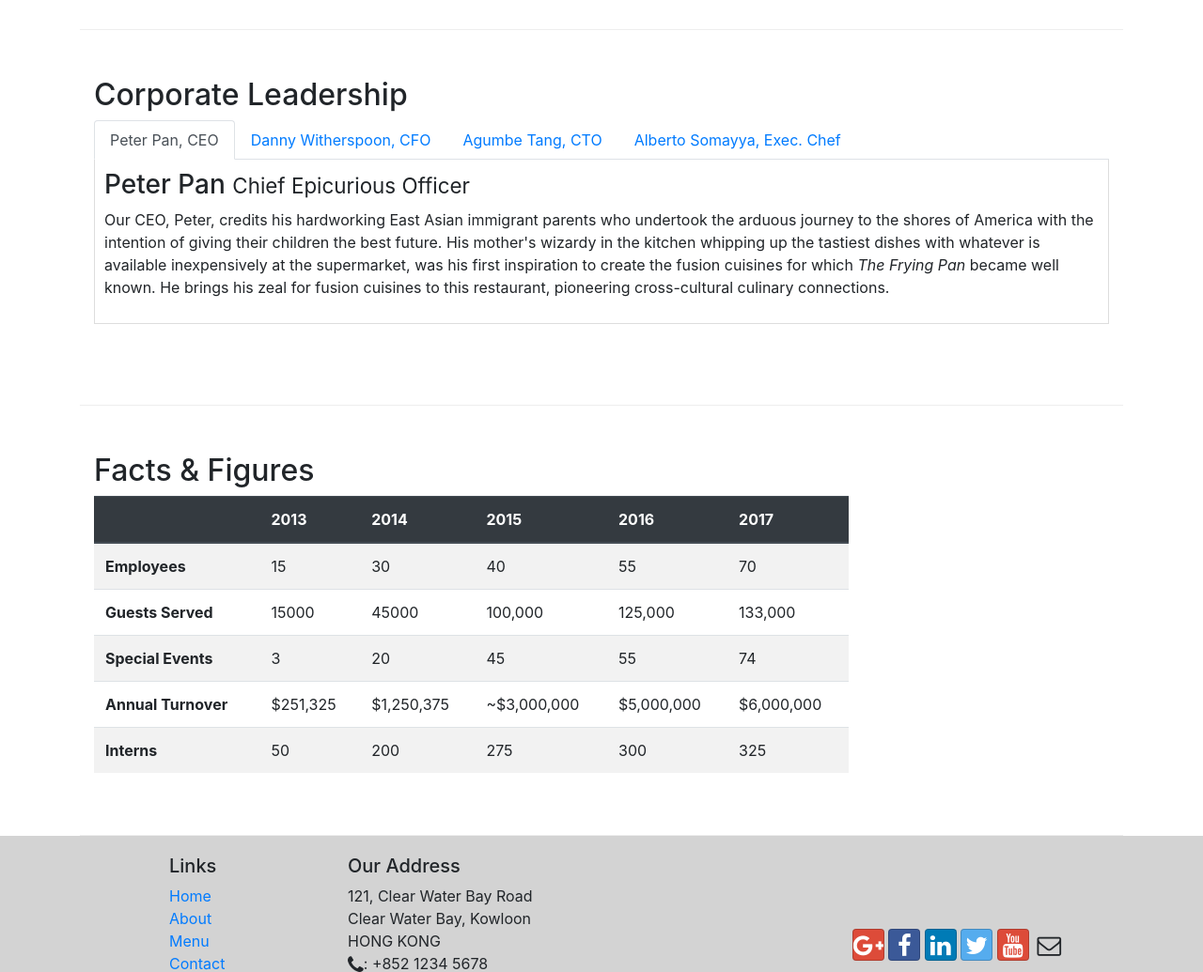
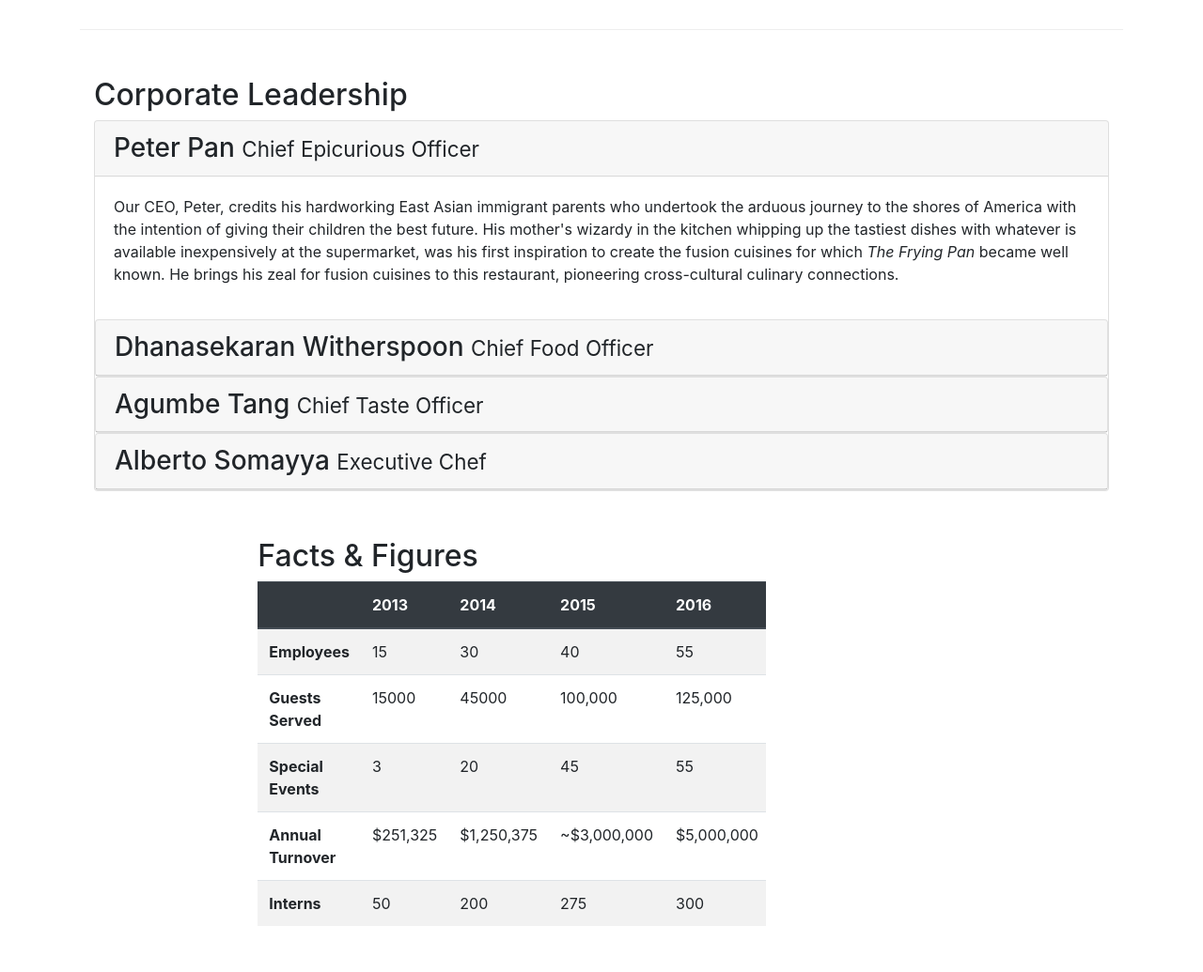
Before and after one commit to abhishekrathore7/Bootstrap-, a website: page aboutus.html in a window 1280 px wide. Shown: the part 940-1975 px from the top of the page at 94% size. Drawn offline with nearby package versions, Linux system fonts and the light colour scheme.

Commit message:
accordion

```diff
--- a/aboutus.html
+++ b/aboutus.html
@@ -102,40 +102,63 @@
             <div class="col-12 col-sm-12 ">
                 <h2>Corporate Leadership</h2>
 
-                <ul class="nav nav-tabs">
-                    <li class="nav-item">
-                        <a class="nav-link active" href="#peter" role="tab" data-toggle="tab">Peter Pan, CEO</a>
-                    </li>
-                    <li class="nav-item">
-                        <a class="nav-link" href="#danny" role="tab"
-                          data-toggle="tab">Danny Witherspoon, CFO</a>
-                      </li>
-                      <li class="nav-item">
-                        <a class="nav-link" href="#agumbe"role="tab"
-                          data-toggle="tab">Agumbe Tang, CTO</a>
-                      </li>
-                      <li class="nav-item">
-                        <a class="nav-link" href="#alberto" role="tab"
-                          data-toggle="tab">Alberto Somayya, Exec. Chef</a>
-                      </li>
-                </ul>
+
                 <!--Adding NAVBAR TABS in the webpage---------------------->
-                <div class="tab-content">
-                <div role="tabpanel" class="tab-pane fade show active" id="peter">
-                <h3>Peter Pan <small>Chief Epicurious Officer</small></h3>
+                <div id="accordion">
+                    <div class="card">
+                        <div class="card-header" role="tab" id="peterhead">
+                        <h3 class="mb-0">
+                            <a data-toggle="collapse" data-target="#peter">
+                            Peter Pan <small>Chief Epicurious Officer</small>
+                            </a>
+                        </h3>
+                        </div>
+                        <div class="collapse show" id="peter" data-parent="#accordion">
+                            <div class="card-body">
                                 <p class="d-none d-sm-block">Our CEO, Peter, credits his hardworking East Asian immigrant parents who undertook the arduous journey to the shores of America with the intention of giving their children the best future. His mother's wizardy in the kitchen whipping up the tastiest dishes with whatever is available inexpensively at the supermarket, was his first inspiration to create the fusion cuisines for which <em>The Frying Pan</em> became well known. He brings his zeal for fusion cuisines to this restaurant, pioneering cross-cultural culinary connections.</p>
                             </div>
-                <div role="tabpanel" class="tab-pane fade" id="danny">
-                <h3>Dhanasekaran Witherspoon <small>Chief Food Officer</small></h3>
+                        </div>
+                        <div class="card">
+                            <div class="card-header" role="tab" id="dannyhead">
+                            <h3 class="mb-0">
+                                <a class="collapsed" data-toggle="collapse" data-target="#danny">
+                                Dhanasekaran Witherspoon <small>Chief Food Officer</small>
+                                </a>
+                            </h3>
+                        </div>
+                        <div class="collapse" id="danny" data-parent="#accordion">
+                            <div class="card-body">
                                 <p class="d-none d-sm-block">Our CFO, Danny, as he is affectionately referred to by his colleagues, comes from a long established family tradition in farming and produce. His experiences growing up on a farm in the Australian outback gave him great appreciation for varieties of food sources. As he puts it in his own words, <em>Everything that runs, wins, and everything that stays, pays!</em></p>
                             </div>
-                <div role="tabpanel" class="tab-pane fade" id="agumbe">
-                <h3>Agumbe Tang <small>Chief Taste Officer</small></h3>
+                            </div>
+                        </div>
+                        <div class="card">
+                            <div class="card-header" role="tab" id="agumbehead">
+                            <h3 class="mb-0">
+                                <a class="collapsed" data-toggle="collapse" data-target="#agumbe">
+                                Agumbe Tang <small>Chief Taste Officer</small>
+                                </a>
+                            </h3>
+                        </div>
+                        <div class="collapse" id="agumbe" data-parent="#accordion">
+                            <div class="card-body">
                                 <p class="d-none d-sm-block">Blessed with the most discerning gustatory sense, Agumbe, our CTO, personally ensures that every dish that we serve meets his exacting tastes. Our chefs dread the tongue lashing that ensues if their dish does not meet his exacting standards. He lives by his motto, <em>You click only if you survive my lick.</em></p>
                             </div>
-                <div role="tabpanel" class="tab-pane fade" id="alberto">
-                <h3>Alberto Somayya <small>Executive Chef</small></h3>
+                            </div>
+                        </div>
+                        <div class="card">
+                            <div class="card-header" role="tab" id="albertohead">
+                            <h3 class="mb-0">
+                                <a class="collapsed" data-toggle="collapse" data-target="#alberto">
+                                Alberto Somayya <small>Executive Chef</small>
+                                </a>
+                            </h3>
+                        </div>
+                        <div class="collapse" id="alberto" data-parent="#accordion">
+                            <div class="card-body">
                                 <p class="d-none d-sm-block">Award winning three-star Michelin chef with wide International experience having worked closely with whos-who in the culinary world, he specializes in creating mouthwatering Indo-Italian fusion experiences. He says, <em>Put together the cuisines from the two craziest cultures, and you get a winning hit! Amma Mia!</em></p>
+                            </div>
+                            </div>
                         </div>
             </div>
             </div>
```
Lines whose indentation alone changed are shown as unchanged.
